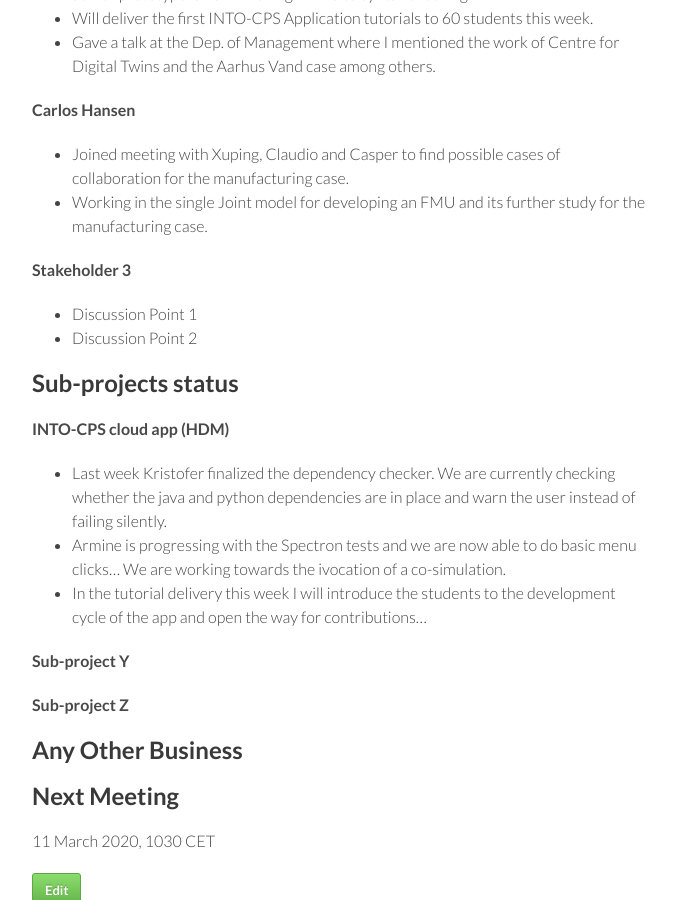
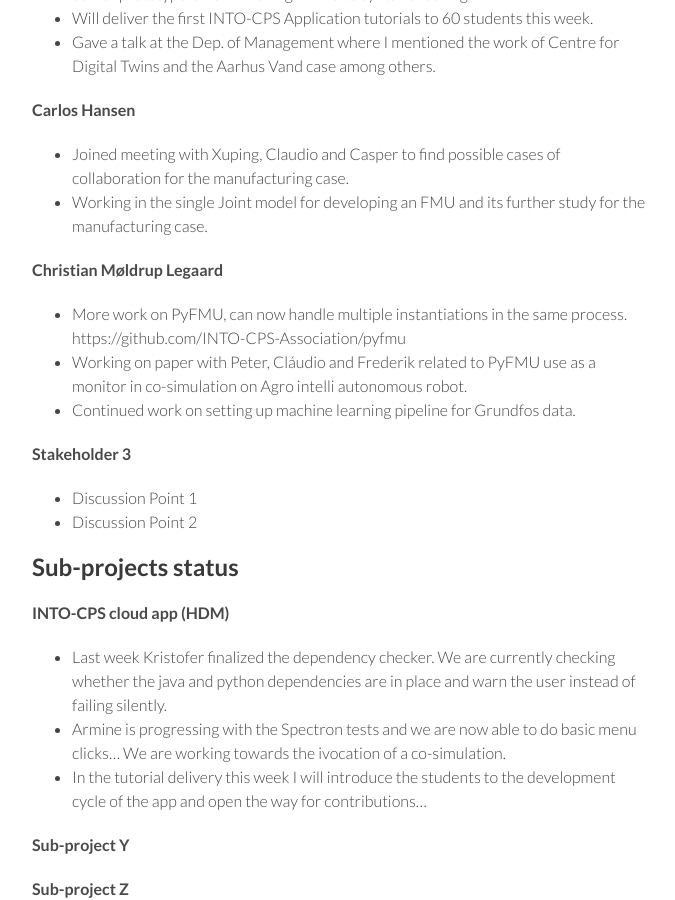
Before and after one commit to digitaltwincentre/digitaltwincentre.github.io, a Jekyll site: the page built from _biweeklies/Biweekly-12.md, in a window 1280 px wide and 900 px high, scrolled down 747 px. Shown: the whole window, without its empty margins (418-1093 px from the left). Built offline with Jekyll 4.4.1, drawn with Linux system fonts in a browser that asks for light colours; nearby versions of some CDN libraries.

Commit message:
Update Biweekly-12.md

```diff
--- a/_biweeklies/Biweekly-12.md
+++ b/_biweeklies/Biweekly-12.md
@@ -43,6 +43,12 @@ date: 26 February 2020, 1030 CEST
 * Joined meeting with Xuping, Claudio and Casper to find possible cases of collaboration for the manufacturing case.
 * Working in the single Joint model for developing an FMU and its further study for the manufacturing case.
 
+#### Christian Møldrup Legaard
+* More work on PyFMU, can now handle multiple instantiations in the same process.
+https://github.com/INTO-CPS-Association/pyfmu
+* Working on paper with Peter, Cláudio and Frederik related to PyFMU use as a monitor in co-simulation on Agro intelli autonomous robot.
+* Continued work on setting up machine learning pipeline for Grundfos data.
+
 #### Stakeholder 3
 * Discussion Point 1
 * Discussion Point 2
```
